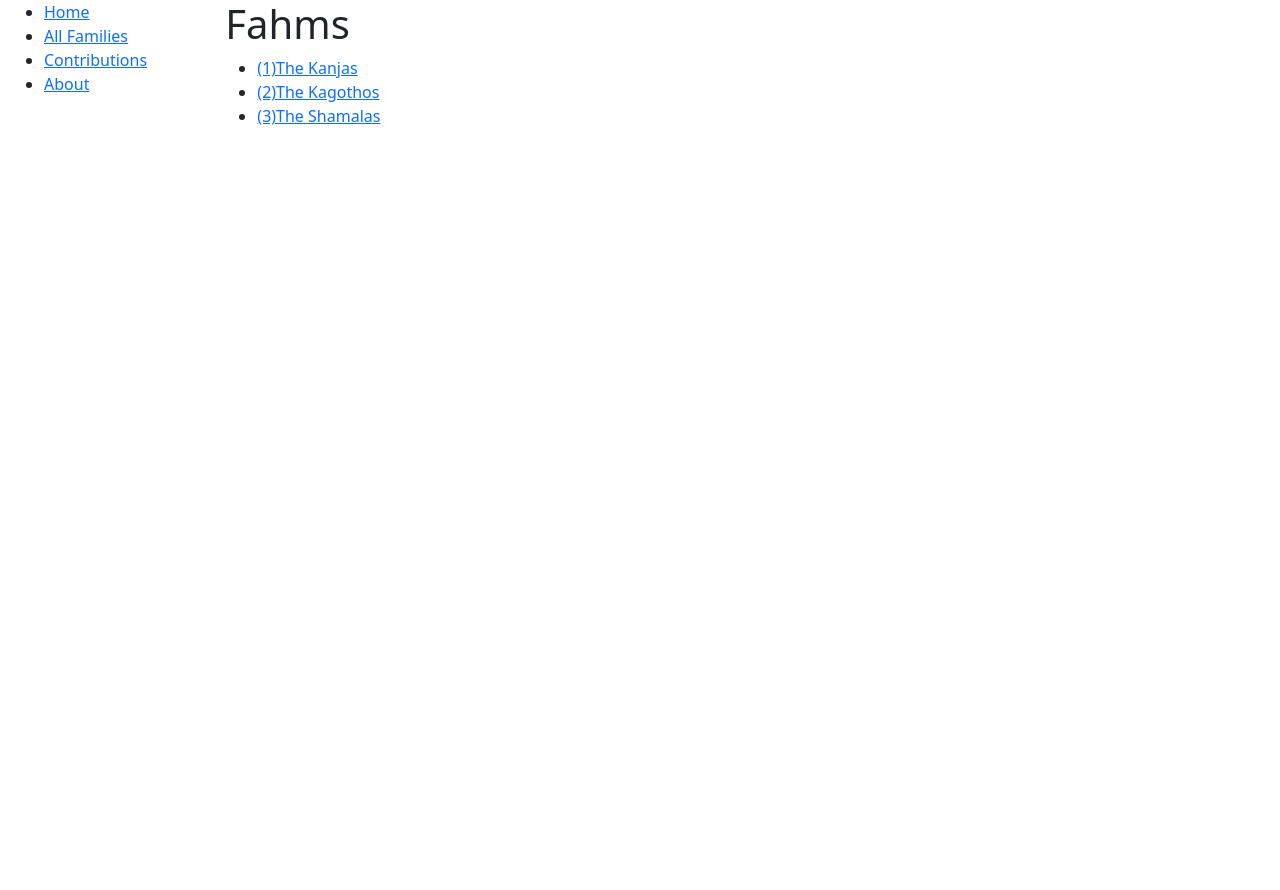
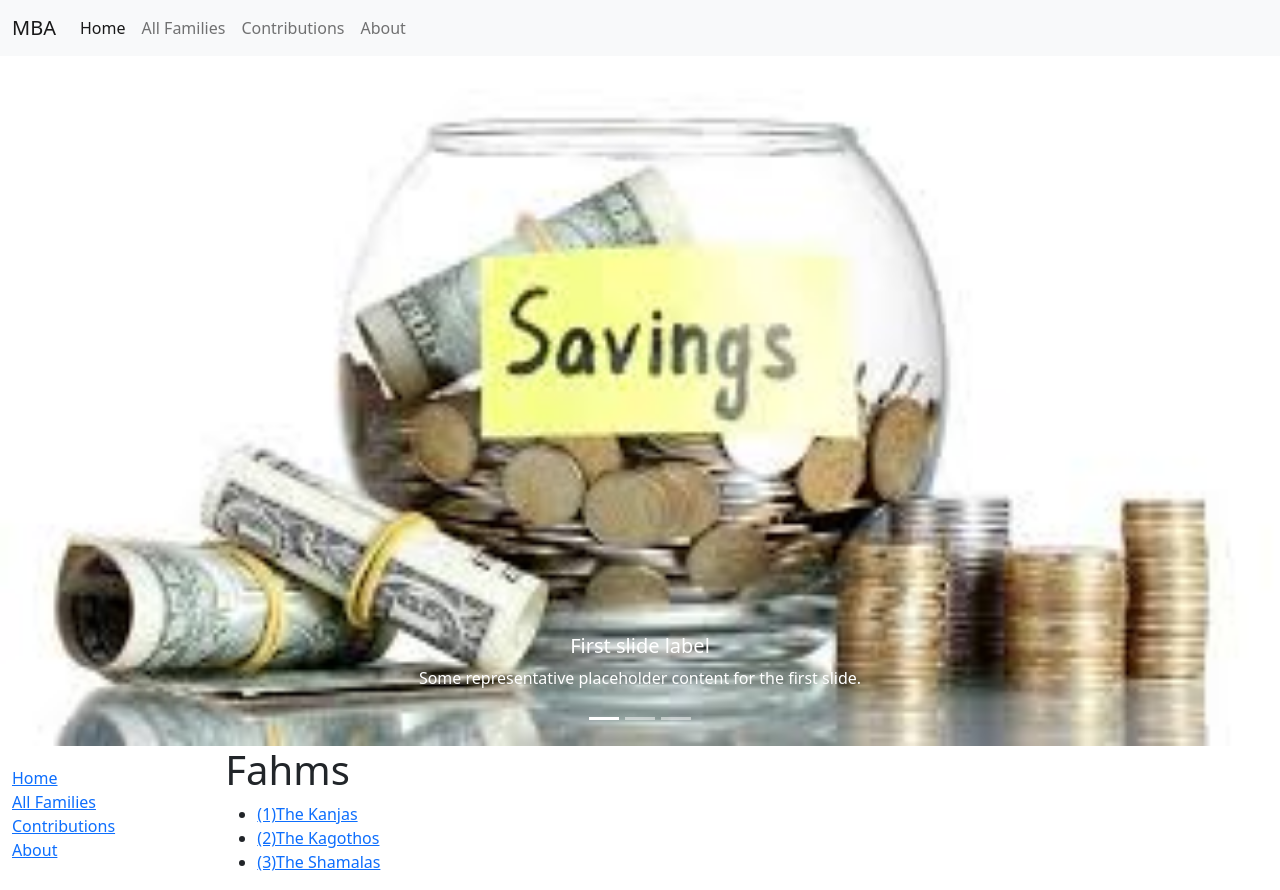
Before and after one commit to KanjaVictor/FamTrack, a Django app: page /fam/ in a window 1280 px wide. Before the commit the page ends 125 px from the top, so only its background shows below. Run offline with Django 5.2, Linux system fonts and the light colour scheme; data comes from the database, SQL or seed files in the repository.

Commit message:
UI Modifications

```diff
--- a/famtrack/famtrack/settings.py
+++ b/famtrack/famtrack/settings.py
@@ -118,6 +118,7 @@ USE_TZ = True
 # https://docs.djangoproject.com/en/5.1/howto/static-files/
 
 STATIC_URL = 'static/'
+STATICFILES_DIRS = [BASE_DIR / "static"]
 
 # Default primary key field type
 # https://docs.djangoproject.com/en/5.1/ref/settings/#default-auto-field
--- a/famtrack/templates/base.html
+++ b/famtrack/templates/base.html
@@ -1,3 +1,4 @@
+{% load static %}
 <!DOCTYPE html>
 <html lang="en">
 
@@ -7,14 +8,89 @@
     {% endblock %}
     <meta charset="utf-8" />
     <meta name="viewport" content="width=device-width, initial-scale=1" />
-    <link href="https://cdn.jsdelivr.net/npm/bootstrap@5.3.3/dist/css/bootstrap.min.css" rel="stylesheet"
-        integrity="sha384-QWTKZyjpPEjISv5WaRU9OFeRpok6YctnYmDr5pNlyT2bRjXh0JMhjY6hW+ALEwIH" crossorigin="anonymous">
+    <link href="https://cdn.jsdelivr.net/npm/bootstrap@5.0.2/dist/css/bootstrap.min.css" rel="stylesheet"
+        integrity="sha384-EVSTQN3/azprG1Anm3QDgpJLIm9Nao0Yz1ztcQTwFspd3yD65VohhpuuCOmLASjC" crossorigin="anonymous">
+    <script src="https://cdn.jsdelivr.net/npm/bootstrap@5.0.2/dist/js/bootstrap.bundle.min.js"
+        integrity="sha384-MrcW6ZMFYlzcLA8Nl+NtUVF0sA7MsXsP1UyJoMp4YLEuNSfAP+JcXn/tWtIaxVXM"
+        crossorigin="anonymous"></script>
     <!-- Add additional CSS in static file -->
     {% load static %}
-    <link rel="stylesheet" href="{% static './styles.css' %}" />
+    <link rel="stylesheet" href="{% static 'styles.css' %}" />
 </head>
 
 <body>
+    <!-- Navbar -->
+    <nav class="navbar navbar-expand-lg navbar-light bg-light">
+        <div class="container-fluid">
+            <a class="navbar-brand" href="#">MBA</a>
+            <button class="navbar-toggler" type="button" data-bs-toggle="collapse" data-bs-target="#navbarNav"
+                aria-controls="navbarNav" aria-expanded="false" aria-label="Toggle navigation">
+                <span class="navbar-toggler-icon"></span>
+            </button>
+            <div class="collapse navbar-collapse" id="navbarNav">
+                <ul class="navbar-nav">
+                    <li class="nav-item">
+                        <a class="nav-link active" aria-current="page" href="{% url 'index' %}">Home</a>
+                    </li>
+                    <li class="nav-item">
+                        <a class="nav-link" href="{% url 'family-list' %}">All Families</a>
+                    </li>
+                    <li class="nav-item">
+                        <a class="nav-link" href="#">Contributions</a>
+                    </li>
+                    <li class="nav-item">
+                        <a class="nav-link" href="{% url 'about' %}">About</a>
+                    </li>
+                </ul>
+            </div>
+        </div>
+    </nav>
+
+    <!-- Carousel -->
+    <div id="carouselExampleCaptions" class="carousel slide" data-bs-ride="carousel">
+        <div class="carousel-indicators">
+            <button type="button" data-bs-target="#carouselExampleCaptions" data-bs-slide-to="0" class="active"
+                aria-current="true" aria-label="Slide 1"></button>
+            <button type="button" data-bs-target="#carouselExampleCaptions" data-bs-slide-to="1"
+                aria-label="Slide 2"></button>
+            <button type="button" data-bs-target="#carouselExampleCaptions" data-bs-slide-to="2"
+                aria-label="Slide 3"></button>
+        </div>
+        <div class="carousel-inner">
+            <div class="carousel-item active">
+                <img src="{% static 'save1.jpeg' %}" class="d-block w-100" alt="...">
+                <div class="carousel-caption d-none d-md-block">
+                    <h5>First slide label</h5>
+                    <p>Some representative placeholder content for the first slide.</p>
+                </div>
+            </div>
+            <div class="carousel-item">
+                <img src="{% static 'save2.jpeg' %}" class="d-block w-100" alt="...">
+                <div class="carousel-caption d-none d-md-block">
+                    <h5>Second slide label</h5>
+                    <p>Some representative placeholder content for the second slide.</p>
+                </div>
+            </div>
+            <div class="carousel-item">
+                <img src="{% static 'save3.jpeg' %}" class="d-block w-100" alt="...">
+                <div class="carousel-caption d-none d-md-block">
+                    <h5>Third slide label</h5>
+                    <p>Some representative placeholder content for the third slide.</p>
+                </div>
+            </div>
+        </div>
+        <button class="carousel-control-prev" type="button" data-bs-target="#carouselExampleCaptions"
+            data-bs-slide="prev">
+            <span class="carousel-control-prev-icon" aria-hidden="true"></span>
+            <span class="visually-hidden">Previous</span>
+        </button>
+        <button class="carousel-control-next" type="button" data-bs-target="#carouselExampleCaptions"
+            data-bs-slide="next">
+            <span class="carousel-control-next-icon" aria-hidden="true"></span>
+            <span class="visually-hidden">Next</span>
+        </button>
+    </div>
+
     <div class="container-fluid">
         <div class="row">
             <div class="col-sm-2">
```
Also changed, not shown: famtrack/familyapp/static/save1.jpeg (added), famtrack/familyapp/static/save2.jpeg (added), famtrack/familyapp/static/save3.jpeg (added), famtrack/familyapp/static/styles.css (renamed from famtrack/templates/styles.css).
